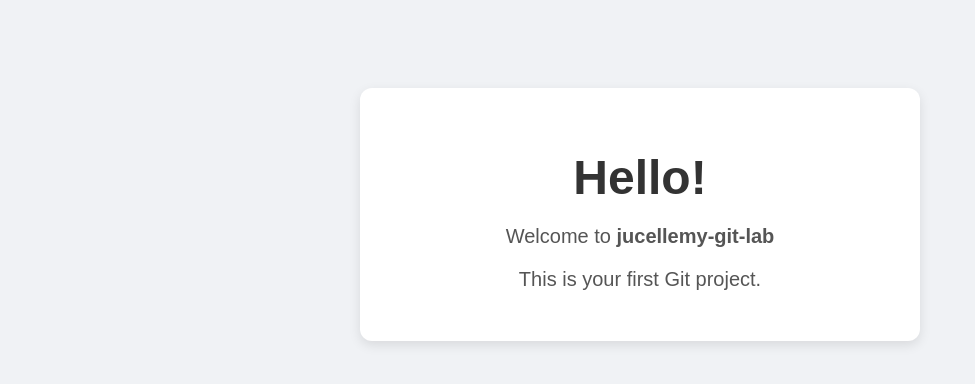
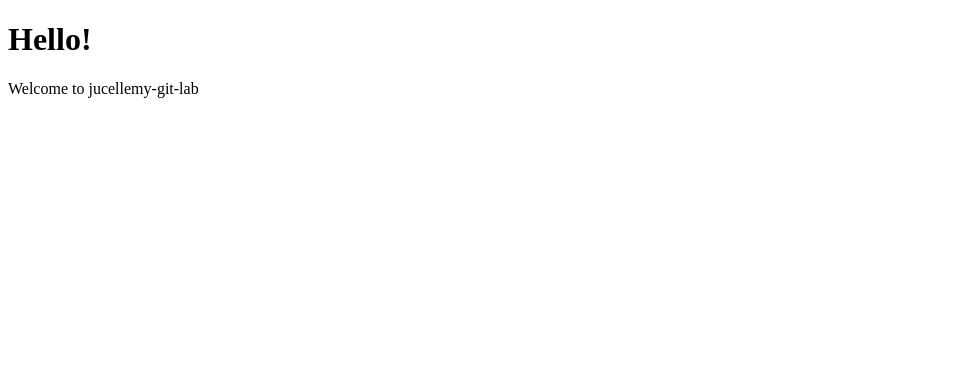
Before and after one commit to caipangjucelle/jucellemy-git-lab, a plain HTML site: page index.html in a window 1280 px wide. Shown: the whole page, without its empty margins (0-975 px from the left). Drawn offline with Linux system fonts and the light colour scheme.

Commit message:
Craete a simple index.html for main branch

```diff
--- a/index.html
+++ b/index.html
@@ -1,43 +1,7 @@
 <!DOCTYPE html>
-<html lang="en">
-<head>
-    <meta charset="UTF-8">
-    <meta name="viewport" content="width=device-width, initial-scale=1.0">
-    <title>Welcome to jucellemy-git-lab</title>
-
-    <style>
-        body {
-            font-family: Arial, sans-serif;
-            background: #f0f2f5;
-            text-align: center;
-            padding-top: 80px;
-        }
-        h1 {
-            color: #333;
-            font-size: 48px;
-            margin-bottom: 10px;
-        }
-        p {
-            color: #555;
-            font-size: 20px;
-        }
-        .box {
-            background: #fff;
-            padding: 30px;
-            width: 500px;
-            margin: auto;
-            border-radius: 12px;
-            box-shadow: 0 4px 12px rgba(0,0,0,0.1);
-        }
-    </style>
-</head>
+<html>
 <body>
-
-    <div class="box">
-        <h1>Hello!</h1>
-        <p>Welcome to <strong>jucellemy-git-lab</strong></p>
-        <p>This is your first Git project.</p>
-    </div>
-
+    <h1>Hello!</h1>
+    <p>Welcome to jucellemy-git-lab</p>
 </body>
 </html>
```
